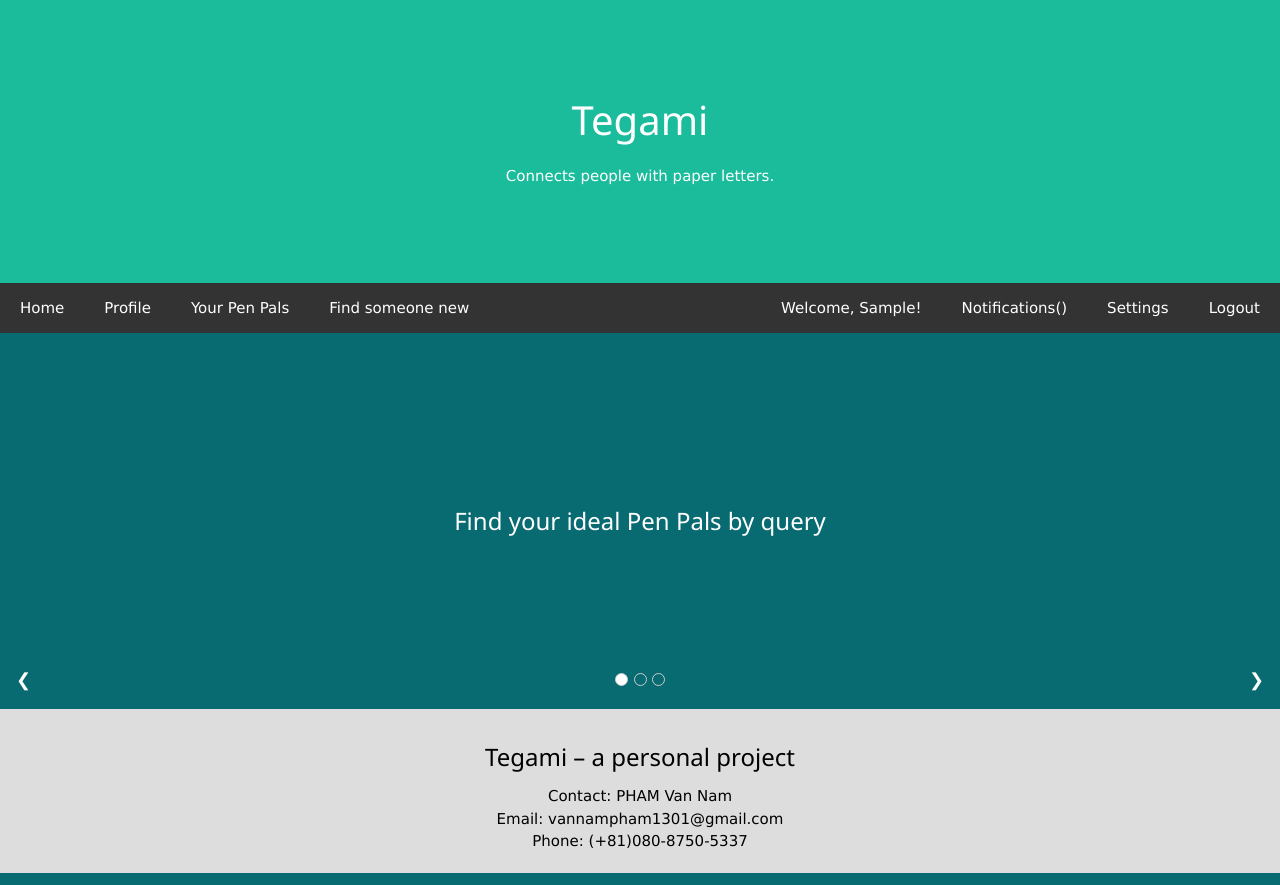
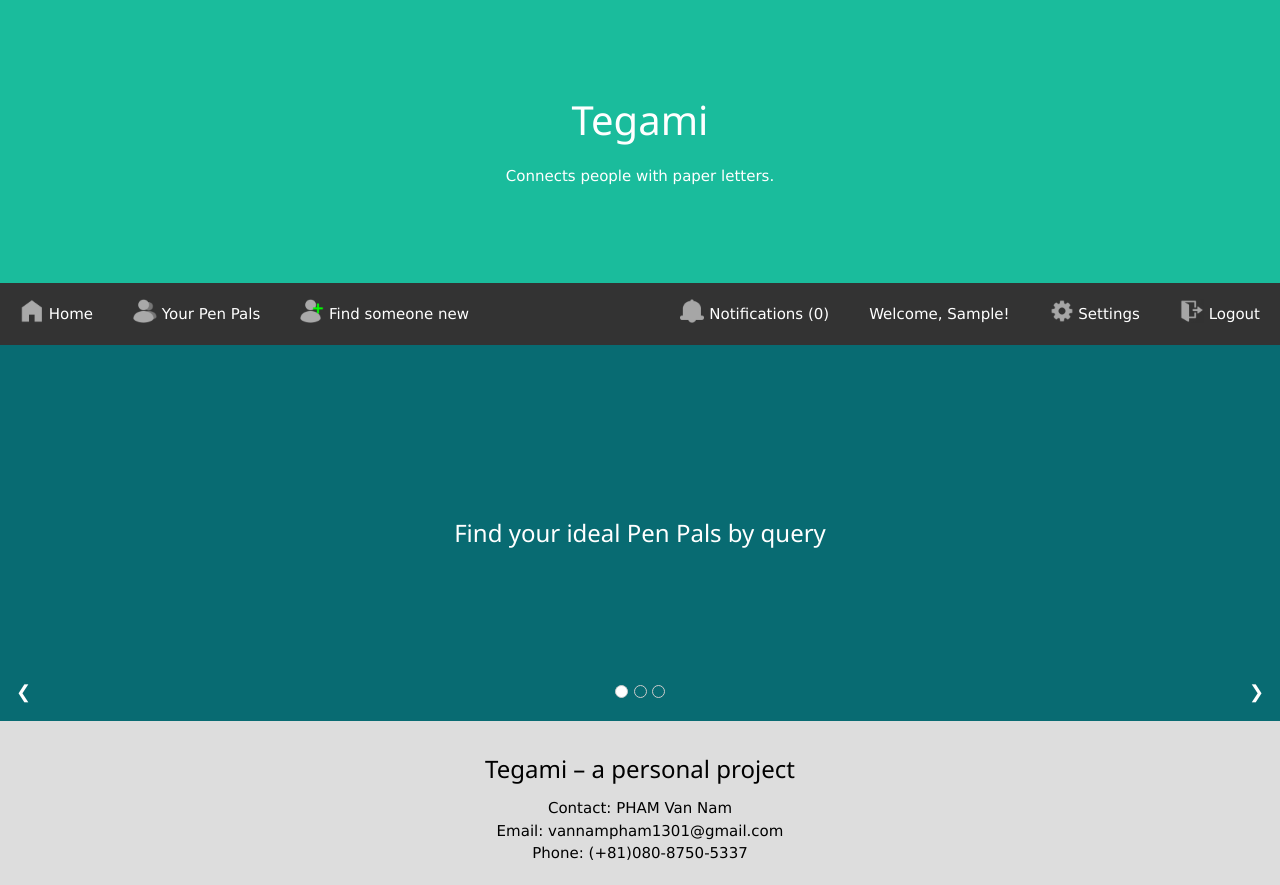
Before and after one commit to megarazor/Tegami, a Django app: page / in a window 1280 px wide. Run offline with Django 3.2, Linux system fonts and the light colour scheme; the visitor is signed in with stand-in values (Sample User, id 1).

Commit message:
Add icons / Fixed password change form

```diff
--- a/static/css/styles.css
+++ b/static/css/styles.css
@@ -23,20 +23,18 @@ body {
 
 /* Sticky navbar - toggles between relative and fixed, depending on the scroll position. It is positioned relative until a given offset position is met in the viewport - then it "sticks" in place (like position:fixed). The sticky value is not supported in IE or Edge 15 and earlier versions. However, for these versions the navbar will inherit default position */
 .navbar {
+  vertical-align: middle;
   overflow: hidden;
   background-color: #333;
   position: sticky;
-  position: -webkit-sticky;
   top: 0;
 }
 
 /* Style the navigation bar links */
 .navbar a {
   float: left;
-  display: block;
   color: white;
-  text-align: center;
-  padding: 14px 20px;
+  padding: 20px 20px;
   text-decoration: none;
 }
 
@@ -56,6 +54,14 @@ body {
 .navbar a.active {
   background-color: #666;
   color: white;
+}
+
+.navbar-img {
+  height: 24px;
+  width: 24px;
+  object-fit:cover;
+  margin: -7px 0px 0px 0px;
+  padding: 0px 0px 0px 0px;
 }
 
 /* Column container */
--- a/templates/basic_interface/home.html
+++ b/templates/basic_interface/home.html
@@ -8,7 +8,6 @@
 
 
 {% block content %}
-
 <div class="w3-content w3-display-container" style="max-width:1920px">
   <div class="mySlides slide_panel">
     <h3>Find your ideal Pen Pals by query</h3>
--- a/templates/common/template.html
+++ b/templates/common/template.html
@@ -23,15 +23,19 @@
 </div></a>
 
 <div class="navbar">
-  <a href="{% url 'home' %}">Home</a>
-  <a href="{% url 'profile' %}">Profile</a>
-  <a href="{% url 'current_pals' %}">Your Pen Pals</a>
-  <a href="{% url 'matching_query' %}">Find someone new</a>
+  {% load static %}
+  <a href="{% url 'home' %}"><img src="{% static 'images/HomeIcon.png' %}" class="navbar-img" alt=""><span class="navbar-label"> Home</span></a>
+  <a href="{% url 'current_pals' %}"><img src="{% static 'images/PalListIcon.png' %}" class="navbar-img" alt=""><span class="navbar-label"> Your Pen Pals</span></a>
+  <a href="{% url 'matching_query' %}"><img src="{% static 'images/NewPalIcon.png' %}" class="navbar-img" alt=""><span class="navbar-label"> Find someone new</span></a>
   {% if user.is_authenticated %}
-    <a href="{% url 'logout' %}" class="right">Logout</a>
-    <a href="{% url 'settings' %}" class="right">Settings</a>
-    <a href="{% url 'notifications' %}" class="right">Notifications({{ user.profile.count_unread_notis }})</a>
+    <a href="{% url 'logout' %}" class="right"><img src="{% static 'images/Logout.png' %}" class="navbar-img" alt=""><span class="navbar-label"> Logout</span></a>
+    <a href="{% url 'settings' %}" class="right"><img src="{% static 'images/Settings.png' %}" class="navbar-img" alt=""><span class="navbar-label"> Settings</span></a>
     <a href="{% url 'profile' %}" class="right">Welcome, {{ user.first_name }}!</a>
+    {% if user.profile.count_unread_notis > 0 %}
+      <a href="{% url 'notifications' %}" class="right"><img src="{% static 'images/Bell_ringing.png' %}" class="navbar-img" alt=""><span class="navbar-label"> Notifications ({{ user.profile.count_unread_notis }})</span></a>
+    {% else %}
+      <a href="{% url 'notifications' %}" class="right"><img src="{% static 'images/Bell_still.png' %}" class="navbar-img" alt=""><span class="navbar-label"> Notifications (0)</span></a>
+    {% endif %}
   {% else %}
     <a href="{% url 'register' %}" class="right">Register</a>
     <a href="{% url 'login' %}" class="right">Login</a>
--- a/templates/settings/password.html
+++ b/templates/settings/password.html
@@ -14,8 +14,8 @@
         </div>
     {% endif %}
 {% endfor %}
-{% endfor %}
-<form method="POST" action="{% url 'edit_info' %}">
+
+<form method="POST" action="{% url 'edit_password' %}">
   {% csrf_token %}
   {{ form.as_p }}
   <input type="submit" value= "Submit">
--- a/userController/views.py
+++ b/userController/views.py
@@ -220,7 +220,12 @@ def edit_password(request):
             update_session_auth_hash(request, form.user)
             messages.success(request, 'Password updated')
             return redirect('edit_password')
-
+        else:
+            if form.cleaned_data.get('new_password1') != form.cleaned_data.get('new_password2'):
+                messages.error(request, 'Two new passwords didn\'t match, please try again.')
+            else:
+                messages.error(request, 'Failed. Inputted old password was wrong, or you new password doesn\'t meet the requirements.')
+            return redirect('edit_password')
     form= PasswordChangeForm(user=request.user)
     context= {'form': form}
     return render(request, 'settings/password.html', context)
```
Also changed, not shown: other parts of static/css/styles.css (+5 -42 lines), static/images/Bell_ringing.png (added), static/images/Bell_still.png (added), static/images/HomeIcon.png (added), static/images/Logout.png (added), static/images/NewPalIcon.png (added), static/images/PalListIcon.png (added), static/images/Settings.png (added).
